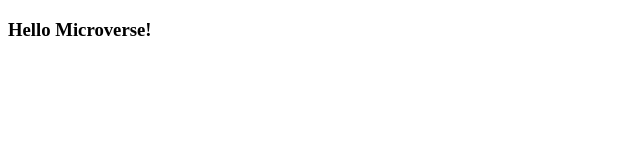
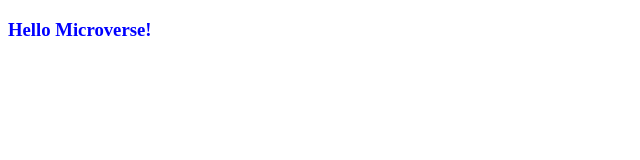
Before and after one commit to aliabbani/Hello-Microverse, a website: page index.html in a window 1280 px wide. Shown: the whole page, without its empty margins (0-640 px from the left). Drawn offline with Linux system fonts and the light colour scheme.

Commit message:
Add a .css file that includes one class with styles for the header

```diff
--- a/index.html
+++ b/index.html
@@ -11,8 +11,8 @@
 </head>
 
 <body>
-    <header class="header-color">
-        <h3>
+    <header>
+        <h3 class="header-color">
             Hello Microverse!
         </h3>
     </header>
--- a/style.css
+++ b/style.css
@@ -0,0 +1,3 @@
+.header-color {
+  color: blue;
+}
```
